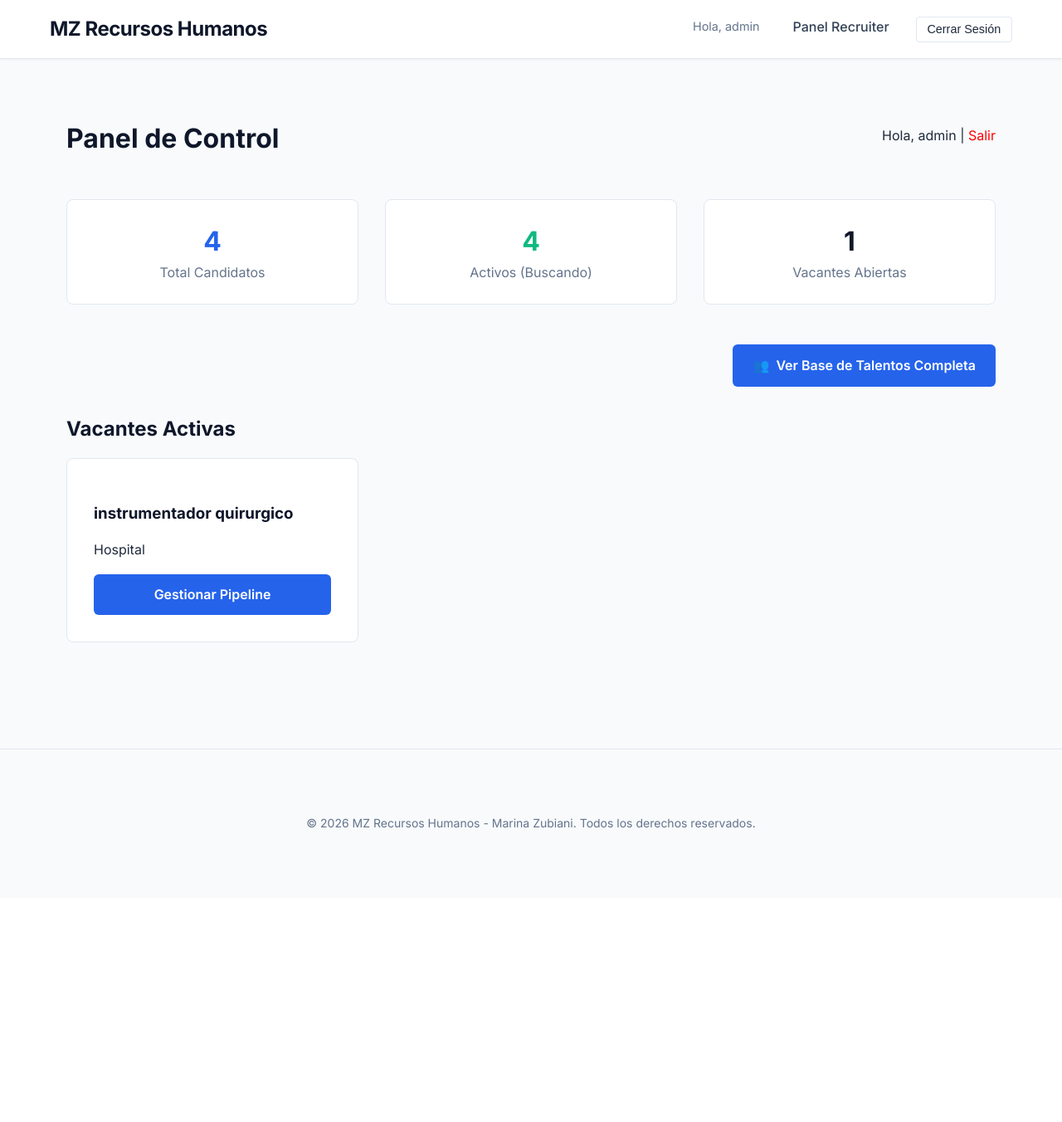
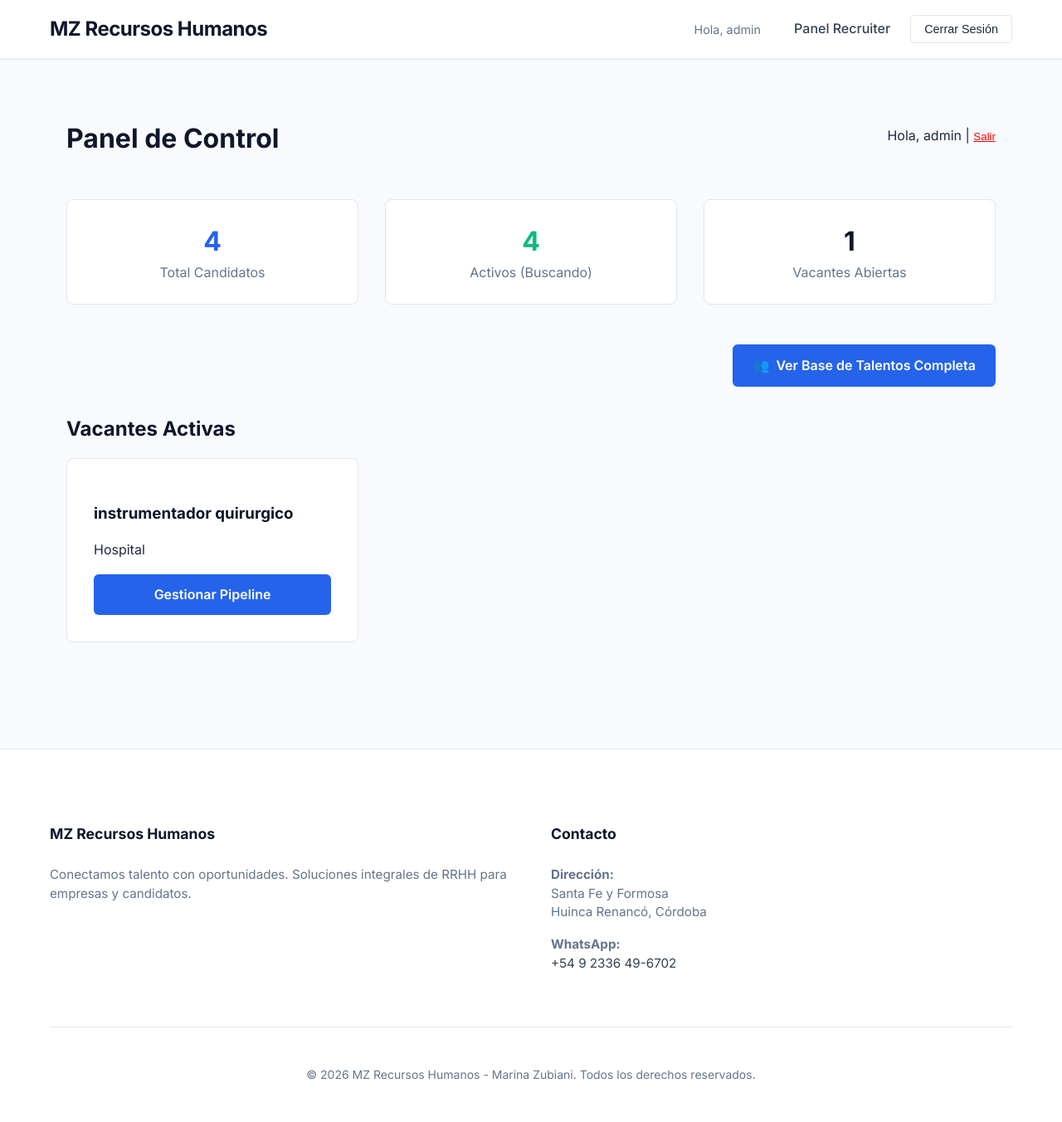
Before and after one commit to GerardodeMartini/RR-HH-, a Django app: page /staff/ in a window 1280 px wide. Shown: the whole page at 83% size. Before the commit the page ends 998 px from the top, so only its background shows below. Run offline with Django 5.2, Linux system fonts and the light colour scheme; a user stored in the database is signed in; data comes from the database, SQL or seed files in the repository; both versions use the stored data as it was after the commit.

Commit message:
Audit improvements: Secure env vars, AI model fix, UI updates (Header/Footer), and Talent Pool search

```diff
--- a/dashboard/views.py
+++ b/dashboard/views.py
@@ -102,5 +102,19 @@ def update_application_status(request, application_id):
 @login_required
 @user_passes_test(is_recruiter)
 def candidate_list(request):
+    query = request.GET.get('q', '')
     candidates = Candidate.objects.all().order_by('-user__date_joined')
-    return render(request, 'dashboard/candidate_list.html', {'candidates': candidates})
+
+    if query:
+        from django.db.models import Q
+        candidates = candidates.filter(
+            Q(first_name__icontains=query) |
+            Q(last_name__icontains=query) |
+            Q(email__icontains=query) |
+            Q(skills__icontains=query)
+        )
+
+    return render(request, 'dashboard/candidate_list.html', {
+        'candidates': candidates,
+        'query': query
+    })
--- a/hr_project/templates/base.html
+++ b/hr_project/templates/base.html
@@ -54,19 +54,15 @@
                 <a href="{% url 'dashboard_home' %}">Panel Recruiter</a>
                 {% endif %}
 
-                <form action="{% url 'logout' %}" method="post" style="display:inline; margin-left: 0.5rem;">
+                <form action="{% url 'logout' %}" method="post" style="display:inline;">
                     {% csrf_token %}
-                    <button type="submit"
-                        style="background: none; border: 1px solid var(--border-color); padding: 0.4rem 0.8rem; border-radius: 4px; cursor: pointer; color: var(--text-color); font-size: 0.9rem;">Cerrar
-                        Sesión</button>
+                    <button type="submit" class="btn-nav">Cerrar Sesión</button>
                 </form>
                 {% else %}
                 <a href="/">Oportunidades</a>
                 <a href="/candidates/login/">Soy Candidato</a>
                 <a href="{% url 'client_login' %}">Soy Empresa</a>
-                <a href="{% url 'dashboard_login' %}"
-                    style="border: 1px solid var(--border-color); padding: 0.5rem 1rem; border-radius: 4px; margin-left: 1rem;">Acceso
-                    Staff</a>
+                <a href="{% url 'dashboard_login' %}" class="btn-nav">Acceso Staff</a>
                 {% endif %}
             </nav>
         </div>
@@ -86,7 +82,28 @@
     </main>
 
     <footer>
-        <p>&copy; 2026 MZ Recursos Humanos - Marina Zubiani. Todos los derechos reservados.</p>
+        <div class="container">
+            <div class="footer-grid">
+                <div class="footer-col">
+                    <h4>MZ Recursos Humanos</h4>
+                    <p>Conectamos talento con oportunidades. Soluciones integrales de RRHH para empresas y candidatos.
+                    </p>
+                </div>
+
+
+                <div class="footer-col">
+                    <h4>Contacto</h4>
+                    <p><strong>Dirección:</strong><br>Santa Fe y Formosa<br>Huinca Renancó, Córdoba</p>
+                    <p><strong>WhatsApp:</strong><br><a href="https://wa.me/5492336496702" target="_blank"
+                            style="color: var(--secondary-color);">+54 9 2336 49-6702</a></p>
+                    <!-- <p><strong>Email:</strong><br>[Email aquí]</p> -->
+                </div>
+            </div>
+
+            <div class="copyright">
+                <p>&copy; 2026 MZ Recursos Humanos - Marina Zubiani. Todos los derechos reservados.</p>
+            </div>
+        </div>
     </footer>
 </body>
 
--- a/hr_project/templates/dashboard/home.html
+++ b/hr_project/templates/dashboard/home.html
@@ -6,7 +6,11 @@
         <h1>Panel de Control</h1>
         <div class="user-info">
             <span>Hola, {{ user.username }}</span> |
-            <a href="{% url 'dashboard_logout' %}" style="color: red;">Salir</a>
+            <form action="{% url 'dashboard_logout' %}" method="post" style="display:inline;">
+                {% csrf_token %}
+                <button type="submit"
+                    style="background: none; border: none; color: red; cursor: pointer; text-decoration: underline; padding: 0;">Salir</button>
+            </form>
         </div>
     </div>
 
--- a/static/css/styles.css
+++ b/static/css/styles.css
@@ -82,6 +82,7 @@ header .container {
 .nav-links {
     display: flex;
     gap: 1.5rem;
+    align-items: center;
 }
 
 .nav-links a {
@@ -91,6 +92,22 @@ header .container {
 }
 
 .nav-links a:hover {
+    color: var(--accent-color);
+}
+
+.btn-nav {
+    border: 1px solid var(--border-color);
+    padding: 0.5rem 1rem;
+    border-radius: 4px;
+    background: transparent;
+    cursor: pointer;
+    font-size: 0.9rem;
+    color: var(--text-main);
+    transition: all 0.2s;
+}
+
+.btn-nav:hover {
+    border-color: var(--accent-color);
     color: var(--accent-color);
 }
 
@@ -197,10 +214,60 @@ textarea:focus {
 
 /* Footer */
 footer {
-    text-align: center;
-    padding: 4rem 0;
-    color: var(--text-muted);
-    font-size: 0.875rem;
+    background: var(--card-bg);
     border-top: 1px solid var(--border-color);
     margin-top: 5rem;
+    padding: 4rem 0 2rem;
+    color: var(--text-muted);
 }
+
+.footer-grid {
+    display: grid;
+    grid-template-columns: repeat(auto-fit, minmax(250px, 1fr));
+    gap: 3rem;
+    margin-bottom: 3rem;
+}
+
+.footer-col h4 {
+    color: var(--primary-color);
+    font-size: 1.1rem;
+    margin-bottom: 1.5rem;
+    font-weight: 700;
+}
+
+.footer-col ul {
+    list-style: none;
+    /* No bullets */
+    padding: 0;
+    margin: 0;
+}
+
+.footer-col ul li {
+    margin-bottom: 0.75rem;
+    padding-left: 0;
+    /* Remove default padding */
+}
+
+.footer-col p {
+    margin-bottom: 1rem;
+    font-size: 0.95rem;
+    line-height: 1.5;
+}
+
+.footer-col ul li a {
+    color: var(--secondary-color);
+    transition: color 0.2s;
+    text-decoration: none;
+    /* Ensure no underline unless hovered */
+}
+
+.footer-col ul li a:hover {
+    color: var(--accent-color);
+}
+
+.copyright {
+    text-align: center;
+    padding-top: 2rem;
+    border-top: 1px solid var(--border-color);
+    font-size: 0.875rem;
+}
```
Also changed, not shown: hr_project/settings.py (+8 -4 lines), hr_project/templates/dashboard/candidate_list.html (+15 -7 lines), utils/gemini_service.py (+101 -71 lines), db.sqlite3, 1 other file.
